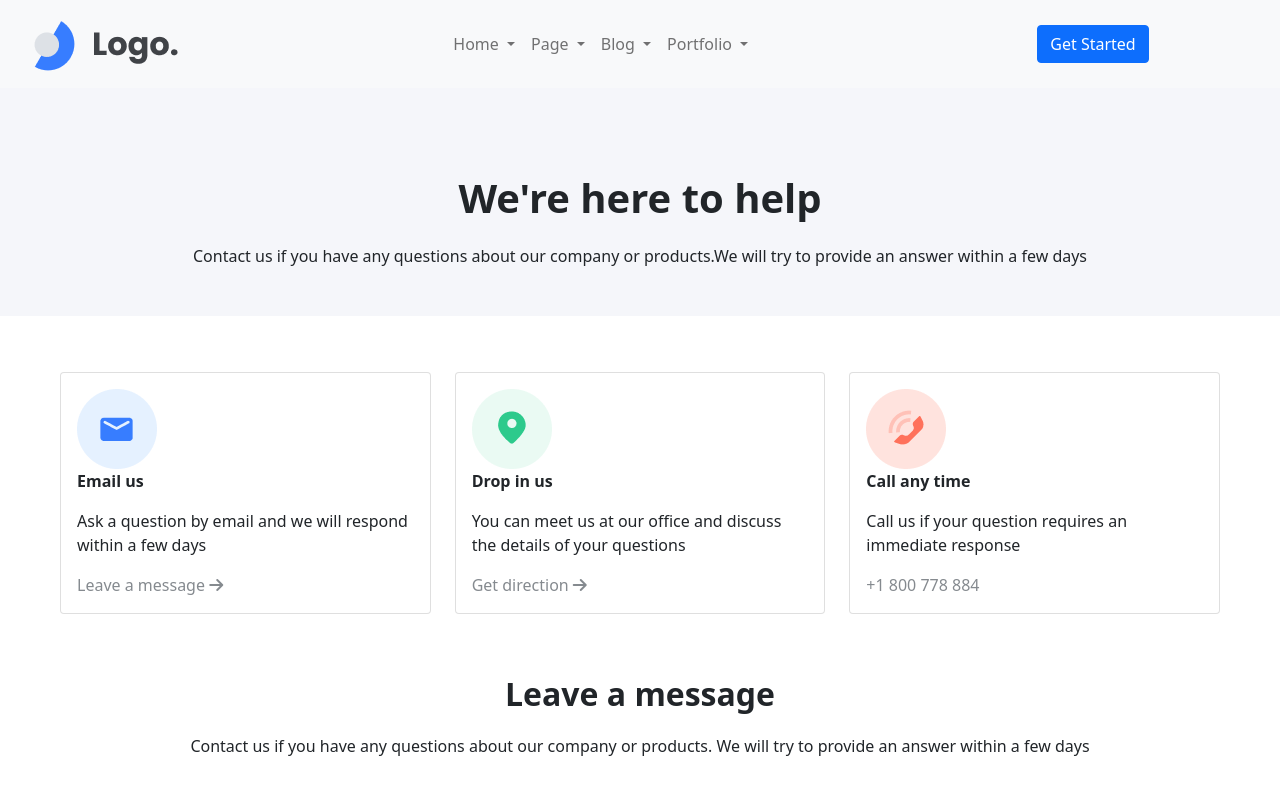
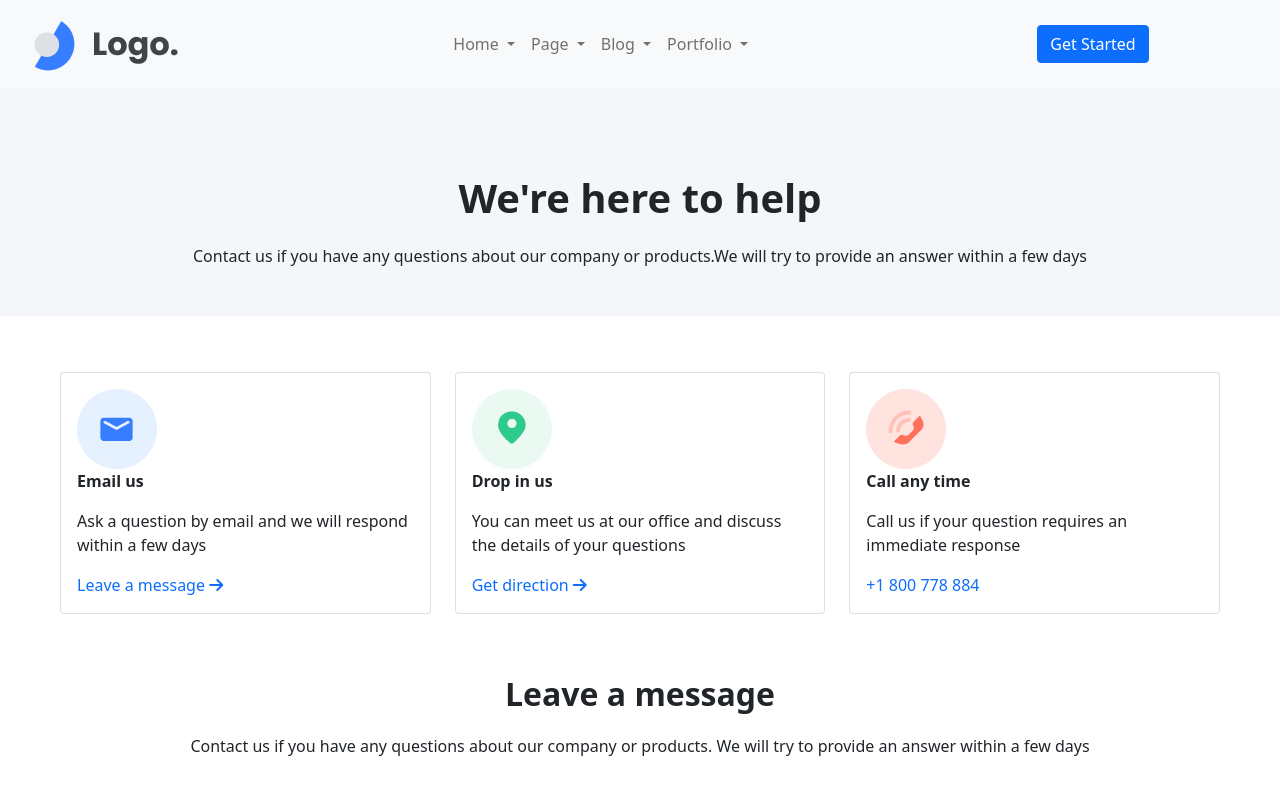
Before and after one commit to ShresthaPrajwal/Showcase_site_2, a plain HTML site: page index.html in a window 1280 px wide. Shown: the top 800 px of the page. Drawn offline with nearby package versions, Linux system fonts and the light colour scheme; files whose address does not match are found by name.

Commit message:
Add blue color to links

```diff
--- a/index.html
+++ b/index.html
@@ -157,7 +157,7 @@
             <p class="card-text">
               Ask a question by email and we will respond within a few days
             </p>
-            <a href="mailto:mail@bajratechnologies.com"
+            <a href="mailto:mail@bajratechnologies.com" class="text-primary"
               >Leave a message <i class="fa-solid fa-arrow-right"></i
             ></a>
           </div>
@@ -172,7 +172,7 @@
               You can meet us at our office and discuss the details of your
               questions
             </p>
-            <a
+            <a class="text-primary"
               href="https://www.google.com/maps/place/Bajra+Technologies/@27.7068118,85.3228069,17z/data=!3m1!4b1!4m6!3m5!1s0x39eb191b1a4f7101:0x6a9c389614099367!8m2!3d27.7068118!4d85.3253818!16s%2Fg%2F12hqdnwpr?entry=ttu"
               >Get direction <i class="fa-solid fa-arrow-right"></i
             ></a>
@@ -187,7 +187,7 @@
             <p class="card-text">
               Call us if your question requires an immediate response
             </p>
-            <a href="tel:+9779813666540">+1 800 778 884</a>
+            <a class="text-primary" href="tel:+9779813666540">+1 800 778 884</a>
           </div>
         </div>
       </div>
```
